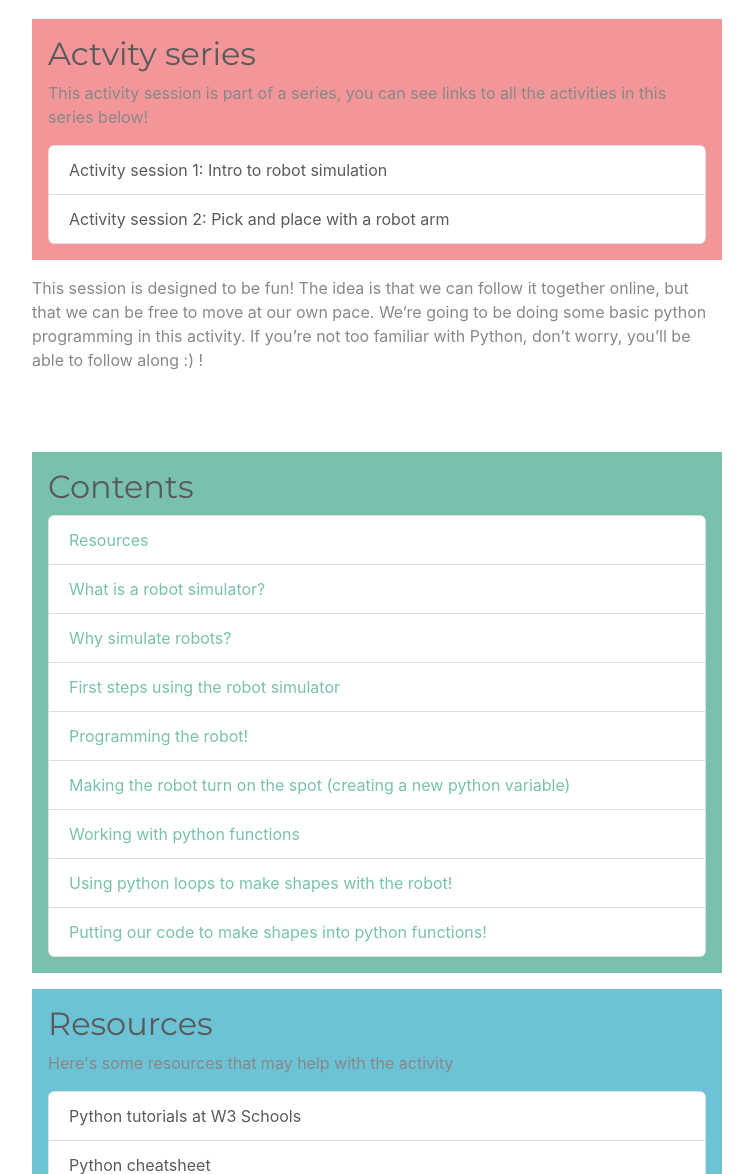
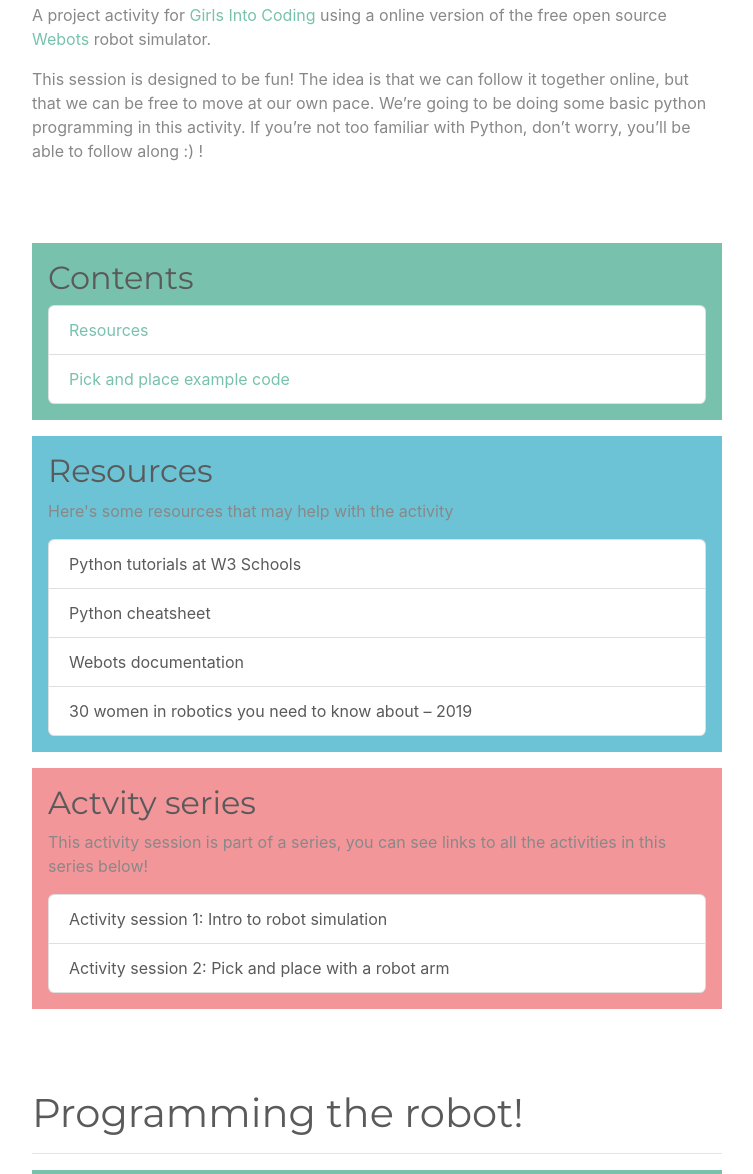
Before and after one commit to samhohcm/Robot-Kinematics-Remote-Worksheet-1, a Jekyll site: the page built from index.md, in a window 1280 px wide and 1400 px high, scrolled down 295 px. Shown: the part 226-1400 px from the top of the window, without its empty margins (263-1016 px from the left). Built offline with Jekyll 4.4.1, drawn with Linux system fonts in a browser that asks for light colours; some of the changed text lies outside the part shown; grey boxes are pictures that could not be loaded.

Commit message:
Update index.md

```diff
--- a/index.md
+++ b/index.md
@@ -1,19 +1,10 @@
 ---
 layout: page
-title: Simulating Robots!
+title: Simulating Robots | Pick and place with a robot arm
 ---
 [![logoPicture](images/girlsIntoCodingLogo.jpg)](https://www.girlsintocoding.com/)
 
 A project activity for [Girls Into Coding](https://www.girlsintocoding.com/) using a online version of the free open source [Webots](https://www.cyberbotics.com/) robot simulator.
-
-<div id="sessionLinkPanel" class="container p-3 my-3 bg-secondary">
-<h2>Actvity series</h2>
-  <p>This activity session is part of a series, you can see links to all the activities in this series below!</p>
-<ul class="list-group">
-  <a href="https://meisben.github.io/girlsIntoCoding-robotbenchmark-activity/" target="_blank" class="list-group-item list-group-item-action">Activity session 1: Intro to robot simulation</a>
-  <a href="https://meisben.github.io/girlsIntoCoding-robotbenchmark-activity2/" target="_blank" class="list-group-item list-group-item-action">Activity session 2: Pick and place with a robot arm</a>
-</ul>
-</div>
 
 This session is designed to be fun! The idea is that we can follow it together online, but that we can be free to move at our own pace. We're going to be doing some basic python programming in this activity. If you're not too familiar with Python, don't worry, you'll be able to follow along :) !
 
@@ -25,14 +16,7 @@ This session is designed to be fun! The idea is that we can follow it together o
 <h2>Contents</h2>
 <ul class="list-group">
   <li class="list-group-item"><a href="#resourcesPanel">Resources</a></li>
-  <li class="list-group-item"><a href="#Activity1">What is a robot simulator?</a></li>
-  <li class="list-group-item"><a href="#ActivitySim">Why simulate robots?</a></li>
-  <li class="list-group-item"><a href="#Activity2">First steps using the robot simulator</a></li>
-  <li class="list-group-item"><a href="#Activity3">Programming the robot!</a></li>
-  <li class="list-group-item"><a href="#Activity4">Making the robot turn on the spot (creating a new python variable)</a></li>
-  <li class="list-group-item"><a href="#Activity5">Working with python functions</a></li>
-  <li class="list-group-item"><a href="#Activity6">Using python loops to make shapes with the robot!</a></li>
-  <li class="list-group-item"><a href="#Activity7">Putting our code to make shapes into python functions!</a></li>
+  <li class="list-group-item"><a href="#Activity1">Pick and place example code</a></li>
 </ul>
 </div>
 
@@ -44,6 +28,15 @@ This session is designed to be fun! The idea is that we can follow it together o
   <a href="https://www.pythoncheatsheet.org/" target="_blank" class="list-group-item list-group-item-action">Python cheatsheet</a>
   <a href="https://www.cyberbotics.com/doc/reference/index" target="_blank" class="list-group-item list-group-item-action">Webots documentation</a>
   <a href="https://robohub.org/30-women-in-robotics-you-need-to-know-about-2019/" target="_blank" class="list-group-item list-group-item-action">30 women in robotics you need to know about – 2019</a>
+</ul>
+</div>
+
+<div id="sessionLinkPanel" class="container p-3 my-3 bg-secondary">
+<h2>Actvity series</h2>
+  <p>This activity session is part of a series, you can see links to all the activities in this series below!</p>
+<ul class="list-group">
+  <a href="https://meisben.github.io/girlsIntoCoding-robotbenchmark-activity/" target="_blank" class="list-group-item list-group-item-action">Activity session 1: Intro to robot simulation</a>
+  <a href="https://meisben.github.io/girlsIntoCoding-robotbenchmark-activity2/" target="_blank" class="list-group-item list-group-item-action">Activity session 2: Pick and place with a robot arm</a>
 </ul>
 </div>
 
```
